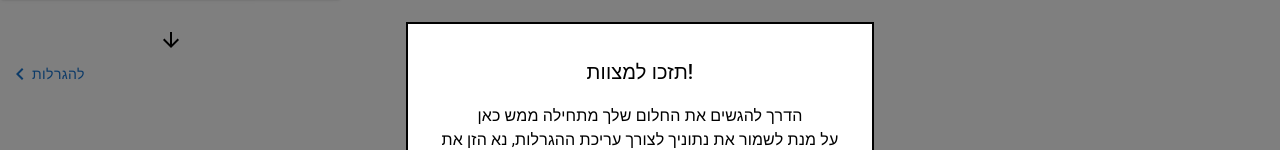
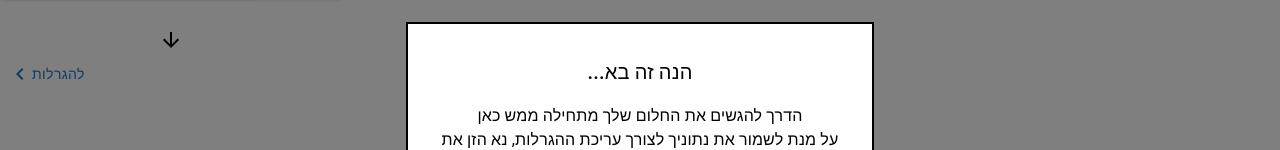
Before and after one commit to FulfillOurDreams/ClientDreams, a React (Create React App) app: page /PaymentPage in a window 1280 px wide. Both pictures are taken after a click on the button "אשר הכנסת סכום מדויק לתשלום בקופות הייעודיות". Shown: the part 228-378 px from the top of the page. Built offline with nearby package versions, Linux system fonts and the light colour scheme.

Commit message:
change Mitzvot

```diff
--- a/src/ThankYouModal.js
+++ b/src/ThankYouModal.js
@@ -53,7 +53,7 @@ export default function ThankYouModal(props) {
         }}
       >
         <Typography id="modal-modal-title" variant="h6" component="h2">
-          תזכו למצוות!
+          ...הנה זה בא
         </Typography>
         <Typography id="server-modal-description" sx={{ pt: 2 }}>
           הדרך להגשים את החלום שלך מתחילה ממש כאן
```
